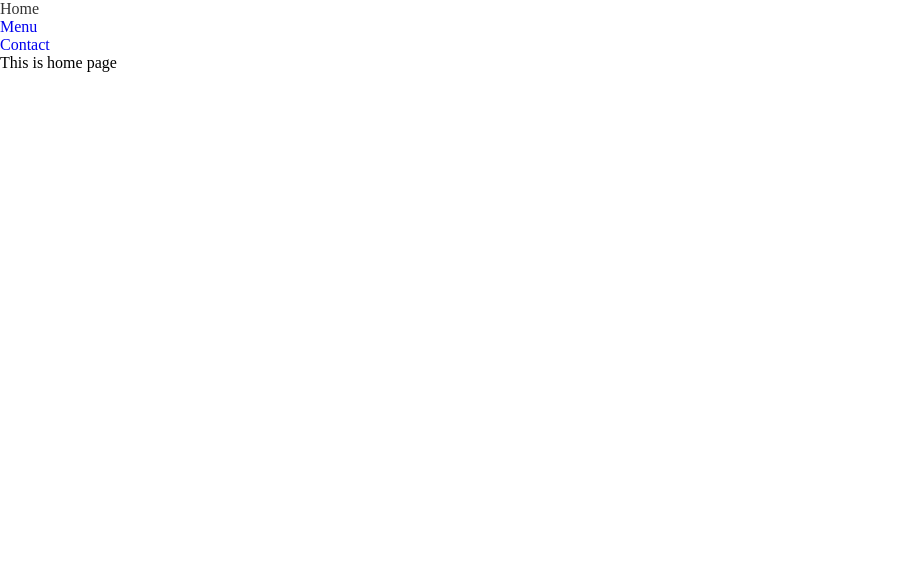
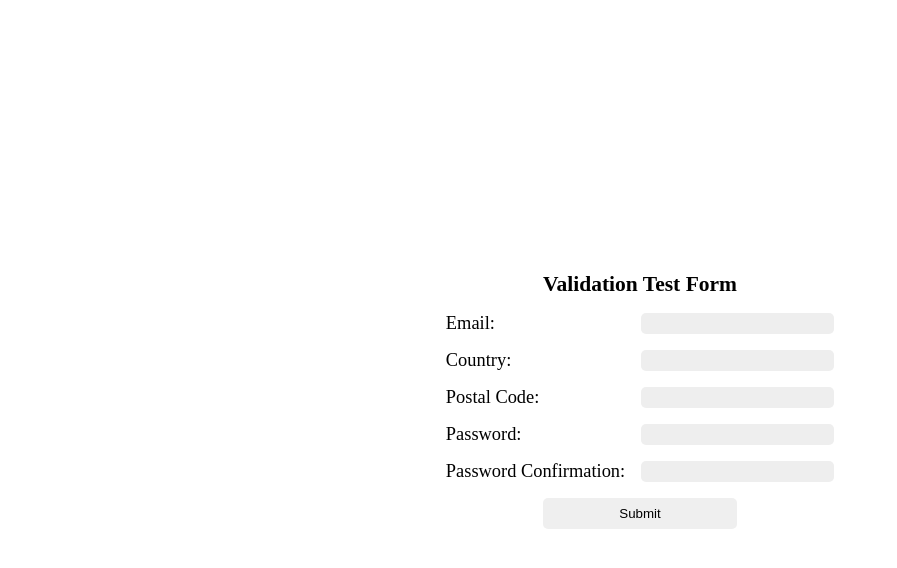
Before and after one commit to bet-lb2/form-validation, a website built with webpack: page src/template.html in a window 1280 px wide. Shown: the whole page, without its empty margins (0-897 px from the left). Built offline with nearby package versions, Linux system fonts and the light colour scheme.

Commit message:
create html and css skelton

```diff
--- a/src/contact.js
+++ /dev/null
@@ -1,5 +0,0 @@
-export const displayContactPage = () => {
-    const div = document.createElement("div");
-    div.textContent = "This is contact page";
-    return div;
-}
--- a/src/home.js
+++ /dev/null
@@ -1,5 +0,0 @@
-export const displayHomePage = () => {
-    const div = document.createElement("div");
-    div.textContent = "This is home page";
-    return div;
-}
--- a/src/index.js
+++ b/src/index.js
@@ -1,26 +1 @@
 import "./styles.css";
-import { displayHomePage } from "./home";
-import { displayMenuPage } from "./menu";
-import { displayContactPage } from "./contact";
-
-const content = document.getElementById("content");
-const home = document.getElementById("home");
-const menu = document.getElementById("menu");
-const contact = document.getElementById("contact");
-
-content.append(displayHomePage());
-
-home.addEventListener("click", () => {
-    content.innerHTML = "";
-    content.append(displayHomePage());
-});
-
-menu.addEventListener("click", () => {
-    content.innerHTML = "";
-    content.append(displayMenuPage());
-})
-
-contact.addEventListener("click", () => {
-    content.innerHTML = "";
-    content.append(displayContactPage());
-})
--- a/src/menu.js
+++ /dev/null
@@ -1,5 +0,0 @@
-export const displayMenuPage = () => {
-    const div = document.createElement("div");
-    div.textContent = "This is menu page";
-    return div;
-}
--- a/src/styles.css
+++ b/src/styles.css
@@ -12,10 +12,51 @@ a {
     text-decoration: none;
 }
 
-a:visited {
-    color: black;
+body {
+    height: 100vh;
+    display: grid;
+    justify-content: center;
+    align-content: center;
 }
 
-a:hover {
-    color: #333;
+form {
+    width: max-content;
+    display: grid;
+    gap: 1rem;
+    font-size: 1.15rem;
 }
+
+form h3 {
+    text-align: center;
+}
+
+form div {
+    display: grid;
+    gap: 1rem;
+    grid-template-columns: repeat(2, max-content);
+    justify-content: space-between;
+}
+
+form div input {
+    border: none;
+    background-color: #eee;
+    border-radius: 5px;
+    padding: 0 0.5rem;
+}
+
+form div input:focus {
+    outline: 1px solid black;
+}
+
+form #submit {
+    width: 50%;
+    padding: 0.5rem;
+    margin: auto;
+    border: none;
+    border-radius: 5px;
+    cursor: pointer;
+}
+
+form #submit:hover {
+    background-color: #ccc;
+}
--- a/src/template.html
+++ b/src/template.html
@@ -3,18 +3,32 @@
 <head>
     <meta charset="UTF-8">
     <meta name="viewport" content="width=device-width, initial-scale=1.0">
-    <title>restaurant page</title>
+    <title>form validation</title>
 </head>
 <body>
-    <header>
-        <nav>
-            <ul>
-                <li><a href="#" id="home">Home</a></li>
-                <li><a href="#" id="menu">Menu</a></li>
-                <li><a href="#" id="contact">Contact</a></li>
-            </ul>
-        </nav>
-    </header>
-    <div id="content"></div>
+    <form novalidate>
+        <h3>Validation Test Form</h3>
+        <div>
+            <label for="email">Email:</label>
+            <input type="email" required>
+        </div>
+        <div>
+            <label for="country">Country:</label>
+            <input type="text" required>
+        </div>
+        <div>
+            <label for="postal-code">Postal Code:</label>
+            <input type="text" required>
+        </div>
+        <div>
+            <label for="password">Password:</label>
+            <input type="password" required>
+        </div>
+        <div>
+            <label for="password-confirmation">Password Confirmation:</label>
+            <input type="password" required>
+        </div>
+        <button id="submit" type="submit">Submit</button>
+    </form>
 </body>
 </html>
```
Also changed, not shown: package.json (+18 -0 lines), 1 other file.
